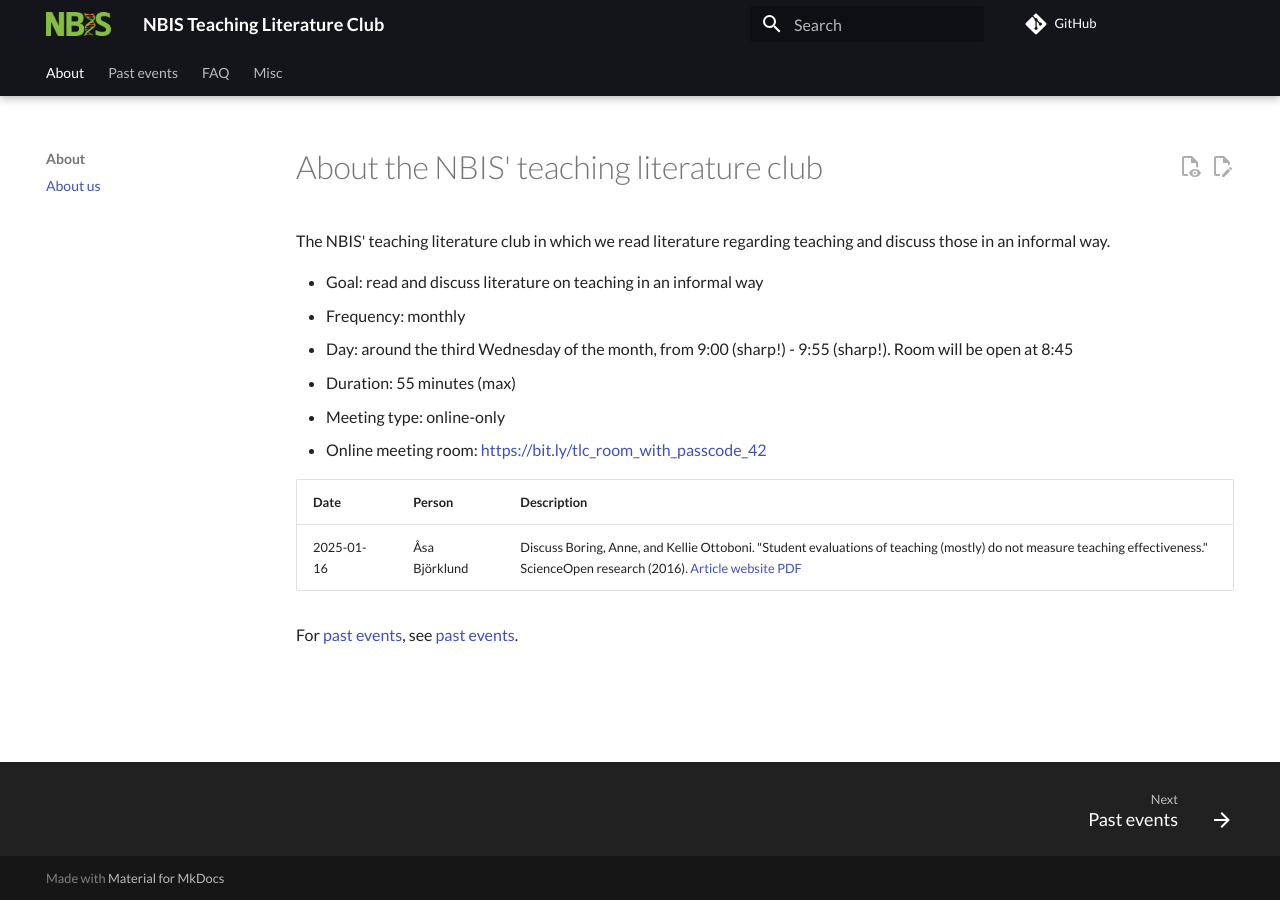
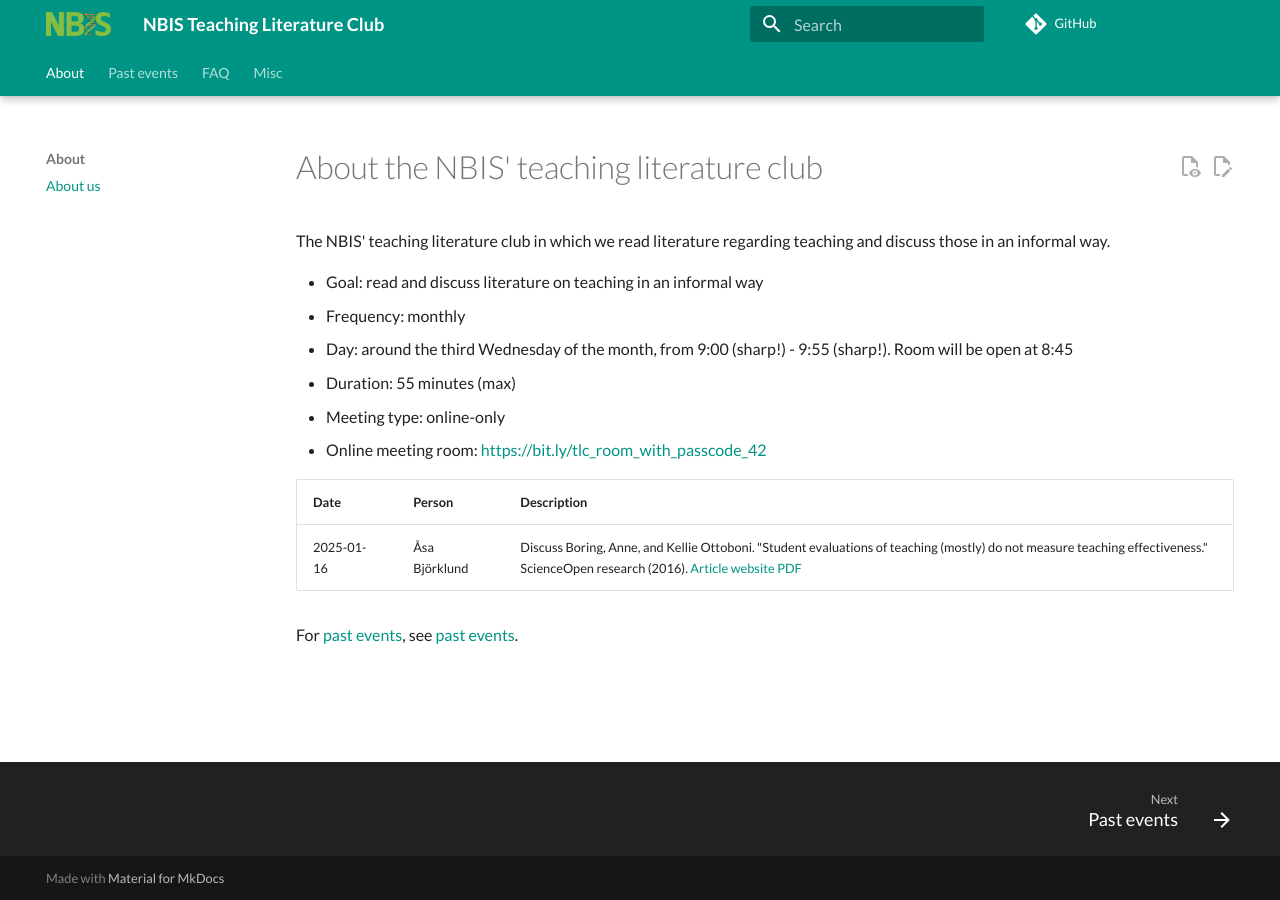
Before and after one commit to NBISweden/teaching_literature_club, an MkDocs documentation site: the page built from docs/README.md, in a window 1280 px wide. Built offline with MkDocs 1.6.1 and Material for MkDocs 9.7.7, drawn with Linux system fonts in a browser that asks for light colours; comment, search, counter and statistics services are not loaded.

Commit message:
Use teal

```diff
--- a/mkdocs.yml
+++ b/mkdocs.yml
@@ -19,7 +19,7 @@ theme:
     text: Lato
     code: JetBrains Mono
   palette:
-    primary: black
+    primary: teal
 
   logo: logo/nbis_logo.png
 
```
